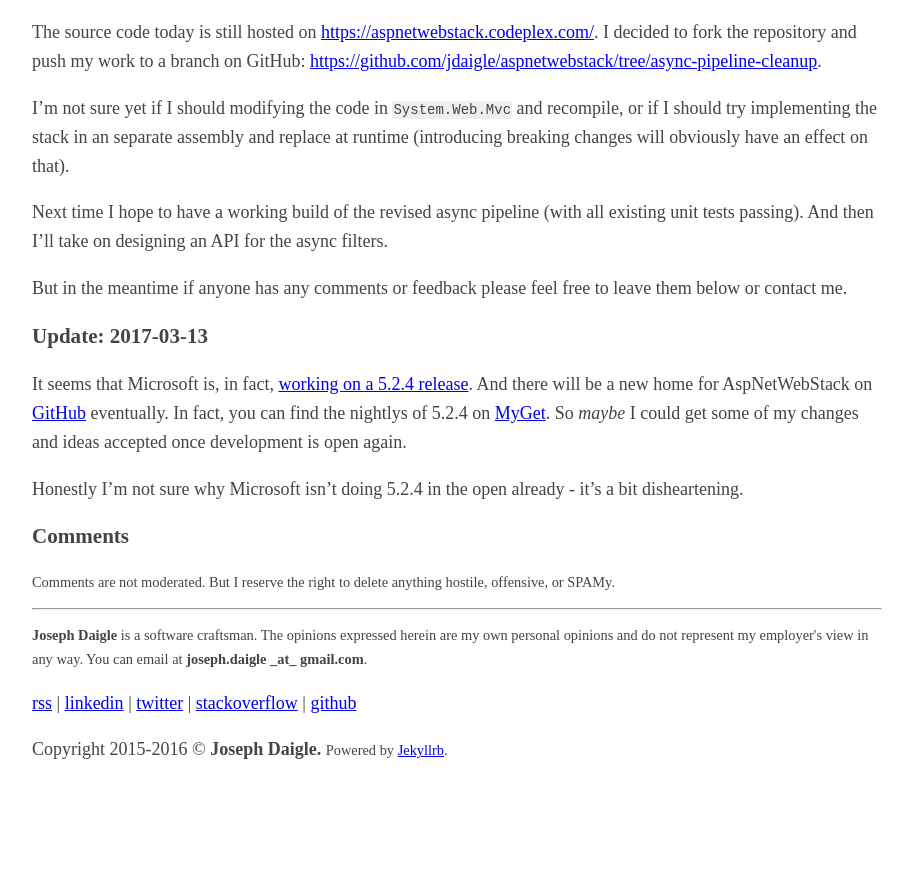
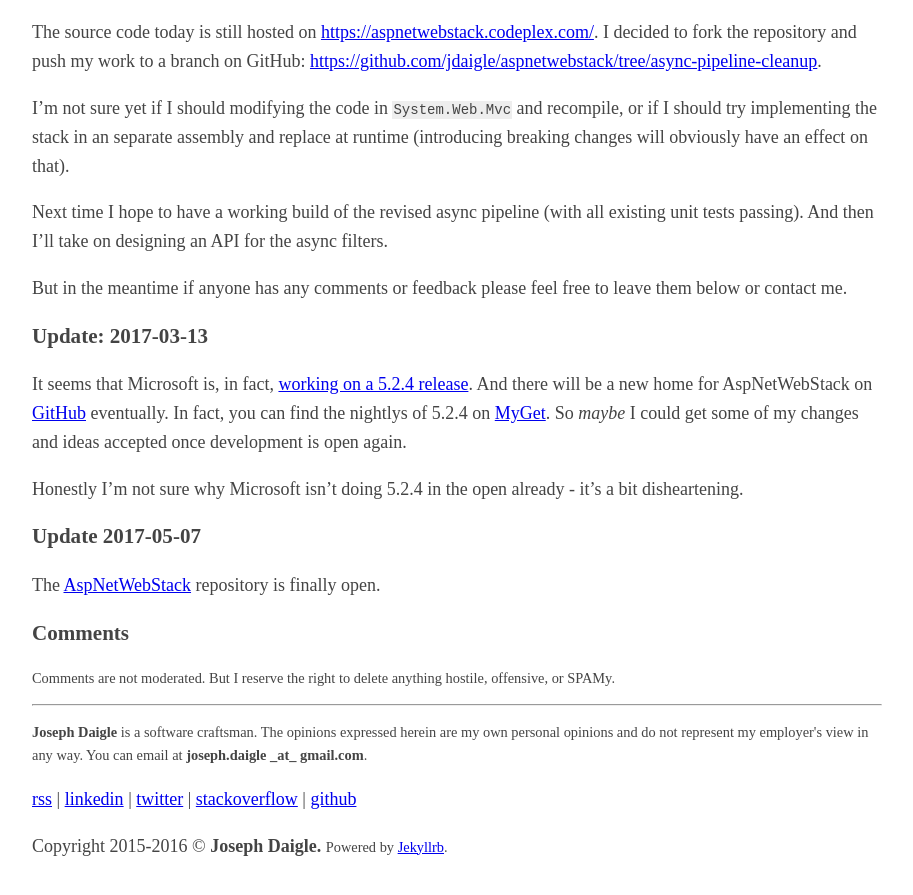
Before and after one commit to jdaigle/jdaigle.github.io, a Jekyll site: the page built from _posts/2017-03-12-improved-async-aspnet-mvc-part-1.md, in a window 1280 px wide and 900 px high, scrolled down 1971 px. Shown: the top 895 px of the window, without its empty margins (183-1096 px from the left). Built offline with Jekyll 4.4.1, drawn with Linux system fonts in a browser that asks for light colours; before the commit the page ends 2775 px from its top, so only the background shows below that.

Commit message:
minor update to old post

```diff
--- a/_posts/2017-03-12-improved-async-aspnet-mvc-part-1.md
+++ b/_posts/2017-03-12-improved-async-aspnet-mvc-part-1.md
@@ -71,3 +71,7 @@ But in the meantime if anyone has any comments or feedback please feel free to l
 It seems that Microsoft is, in fact, [working on a 5.2.4 release](https://twitter.com/DamianEdwards/status/839506865830535169). And there will be a new home for AspNetWebStack on [GitHub](https://github.com/aspnet/aspnetwebstack) eventually. In fact, you can find the nightlys of 5.2.4 on [MyGet](https://www.myget.org/gallery/aspnetwebstacknightly/). So *maybe* I could get some of my changes and ideas accepted once development is open again.
 
 Honestly I'm not sure why Microsoft isn't doing 5.2.4 in the open already - it's a bit disheartening.
+
+### Update 2017-05-07
+
+The [AspNetWebStack](https://github.com/aspnet/aspnetwebstack) repository is finally open.
```
